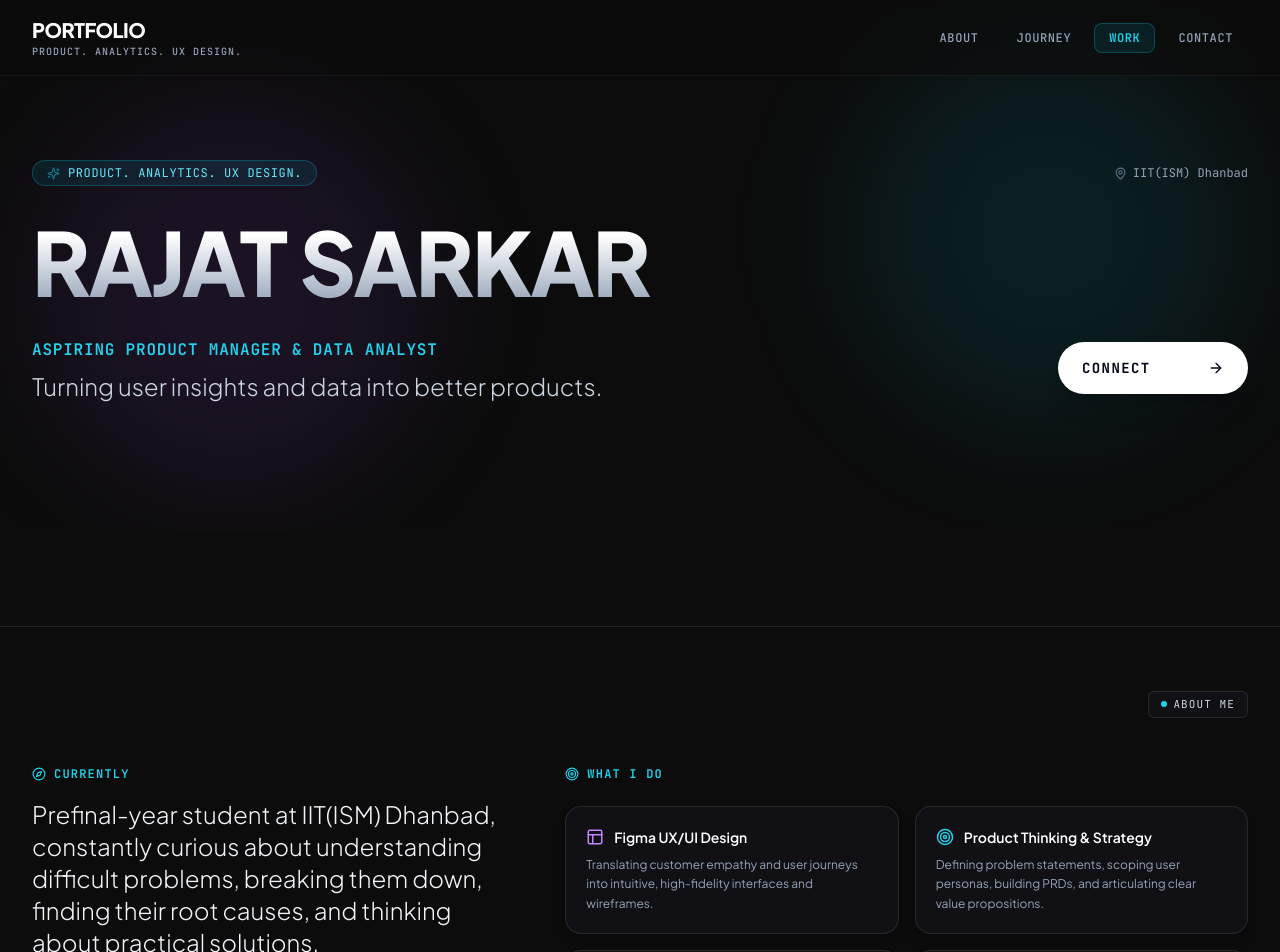
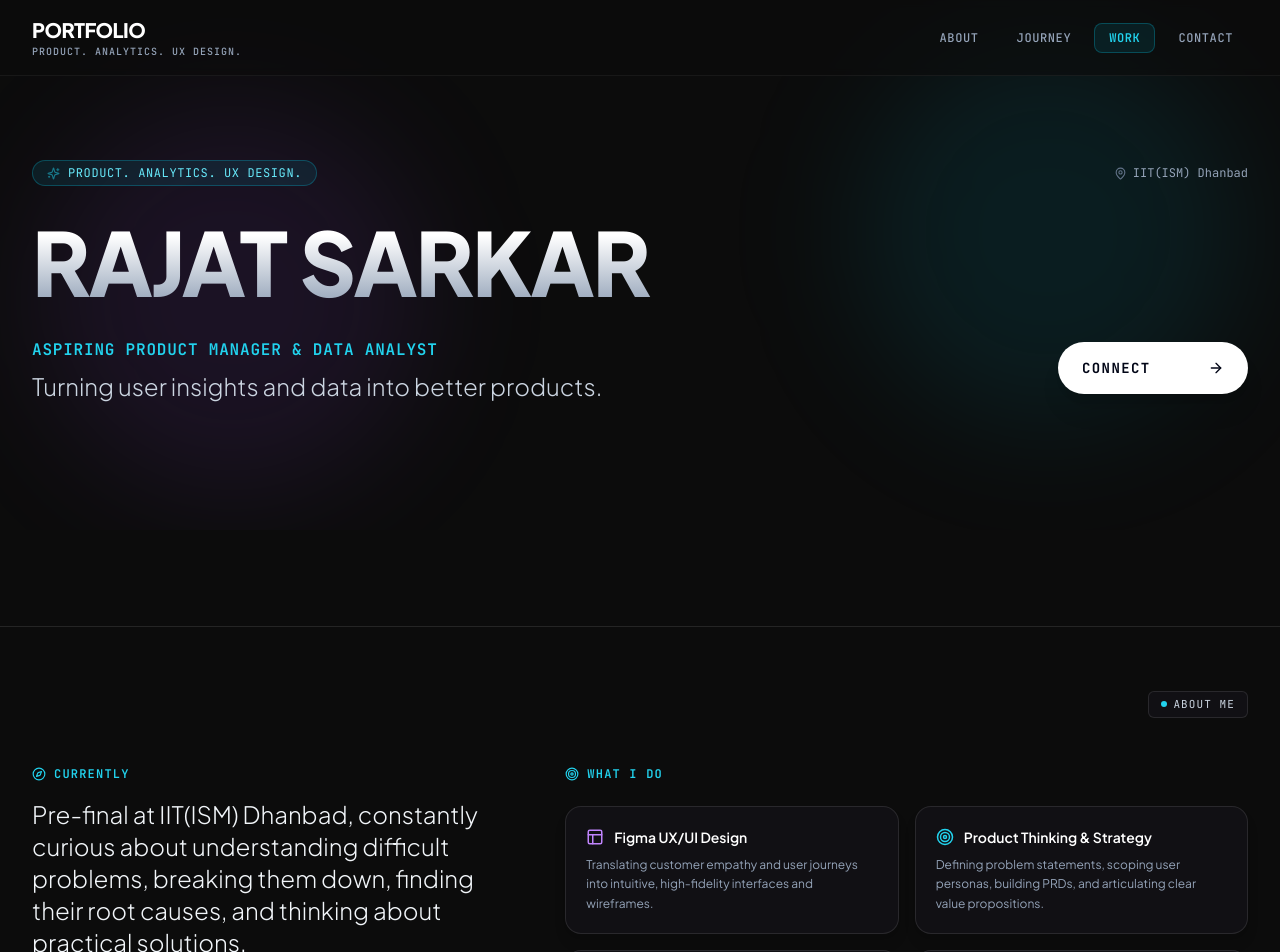
Before and after one commit to 24je0517-rgb/PORTFOLIO, a React (Vite) app: page / in a window 1280 px wide. Shown: the top 952 px of the page. Built offline with nearby package versions, Linux system fonts and the light colour scheme; the HTML template or start-up script is replaced by a standard one.

Commit message:
chore: update about text to Pre-final at IIT(ISM)

```diff
--- a/src/data/portfolioData.ts
+++ b/src/data/portfolioData.ts
@@ -126,7 +126,7 @@ export const portfolioData: PortfolioData = {
 
   about: {
     currently:
-      "Prefinal-year student at IIT(ISM) Dhanbad, constantly curious about understanding difficult problems, breaking them down, finding their root causes, and thinking about practical solutions.",
+      "Pre-final at IIT(ISM) Dhanbad, constantly curious about understanding difficult problems, breaking them down, finding their root causes, and thinking about practical solutions.",
     whatIDo: [
       {
         title: "Figma UX/UI Design",
```
